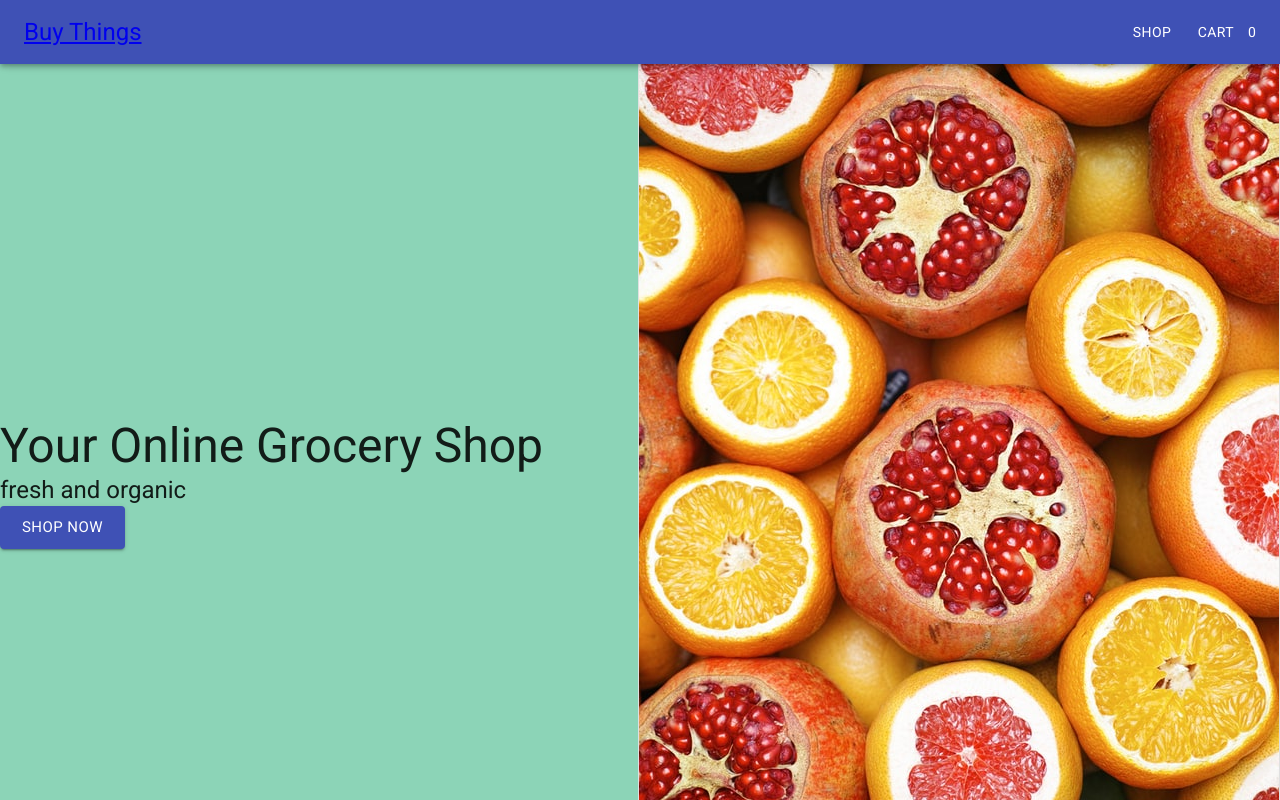
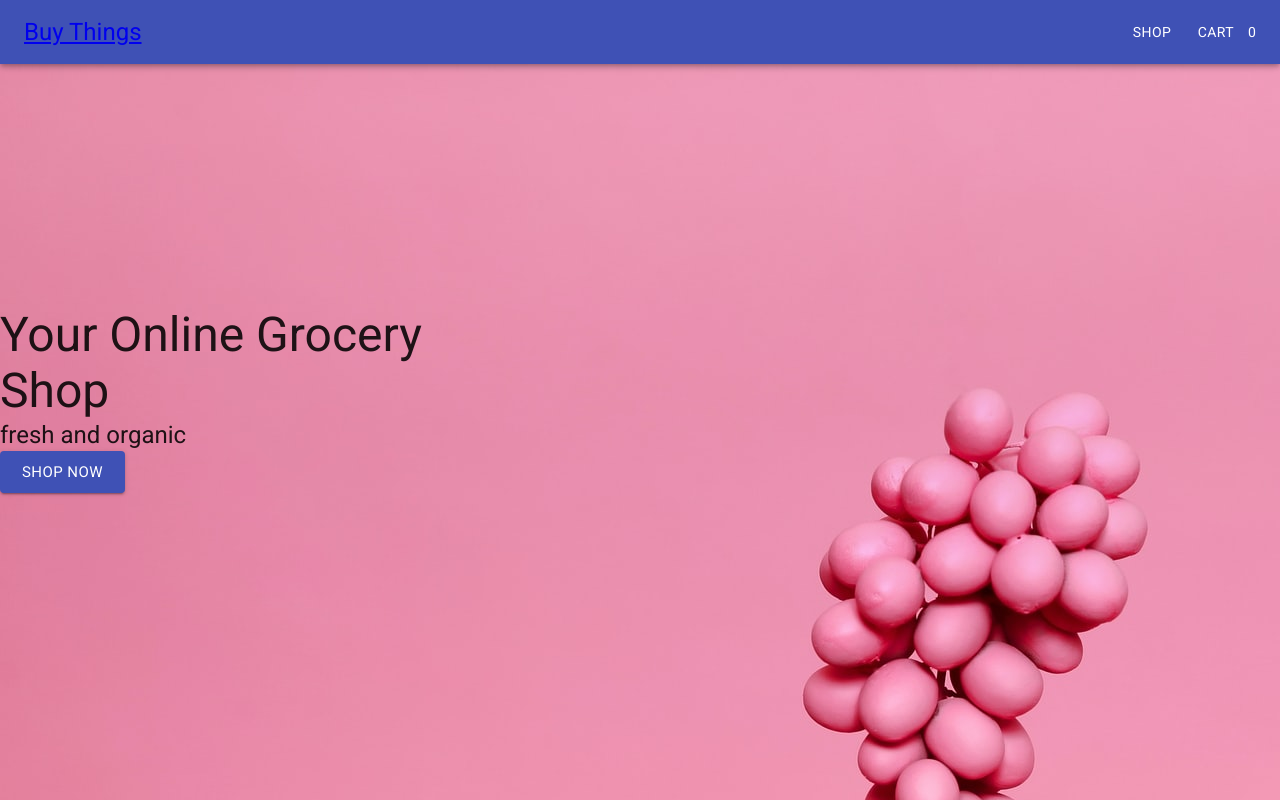
Before and after one commit to vbit27/shopping-cart, a React (Create React App) app: page / in a window 1280 px wide. Shown: the top 800 px of the page. Built offline with nearby package versions, Linux system fonts and the light colour scheme.

Commit message:
Add background image

```diff
--- a/src/components/Home.tsx
+++ b/src/components/Home.tsx
@@ -12,11 +12,13 @@
 const useStyles = makeStyles((theme) => ({
   root: {
     height: '100vh',
-    backgroundColor: '#8cd4b7',
+    backgroundImage: `url(${
+      process.env.PUBLIC_URL + './images/background1.jpg'
+    })`,
+
+    backgroundColor: '#ffedd6',
   },
-  grid: {
-    width: '900',
-  },
+  grid: {},
   image: {
     backgroundImage: '../images/101.jpg',
   },
@@ -37,7 +39,7 @@
       justify="space-between"
       alignItems="center"
     >
-      <Grid className={classes.grid}>
+      <Grid item xs={12} sm={6} md={4}>
         <Typography variant="h3">Your Online Grocery Shop</Typography>
         <Typography variant="h5">fresh and organic</Typography>
         <Button variant="contained" size="large" color="primary">
@@ -46,11 +48,7 @@
           </Link>
         </Button>
       </Grid>
-      <Grid className={classes.grid}>
-        <Paper variant="outlined">
-          <img src="../images/background1.jpg" alt="background" />
-        </Paper>{' '}
-      </Grid>
+
       <CssBaseline></CssBaseline>
     </Grid>
   );
```
Also changed, not shown: public/images/background1.jpg.
